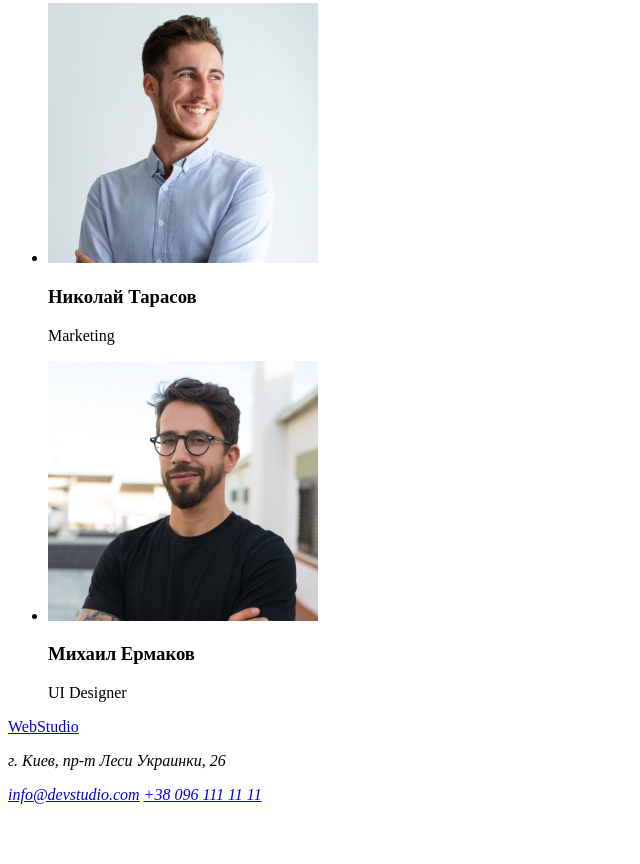
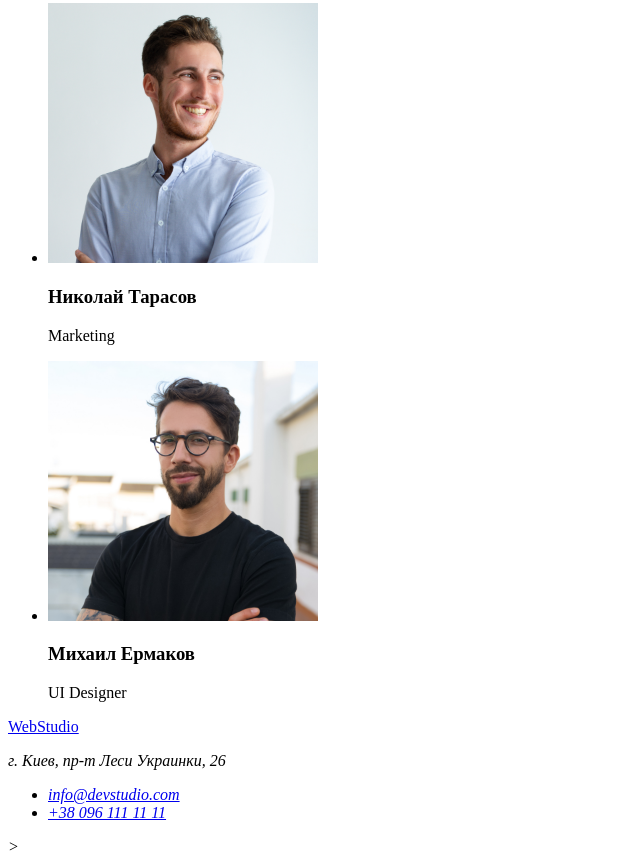
Before and after one commit to trant755/goit-markup-hw-01, a plain HTML site: page index.html in a window 1280 px wide. Shown: the part 2315-3179 px from the top of the page, without its empty margins (0-640 px from the left). Before the commit the page ends 3127 px from the top, so only its background shows below. Drawn offline with Linux system fonts and the light colour scheme.

Commit message:
Update index.html

```diff
--- a/index.html
+++ b/index.html
@@ -154,8 +154,15 @@
       <a href="./index.html" lang="en">WebStudio</a>
       <address>
         <p>г. Киев, пр-т Леси Украинки, 26</p>
-        <a href="mailto:info@devstudio.com">info@devstudio.com</a>
-        <a href="tel:+380961111111">+38 096 111 11 11</a>
+        <ul>
+          <li>
+            <a href="mailto:info@devstudio.com">info@devstudio.com</a>
+          </li>
+          <li>
+            <a href="tel:+380961111111">+38 096 111 11 11</a>
+          </li>
+        </ul>
+        >
       </address>
     </footer>
   </body>
```
